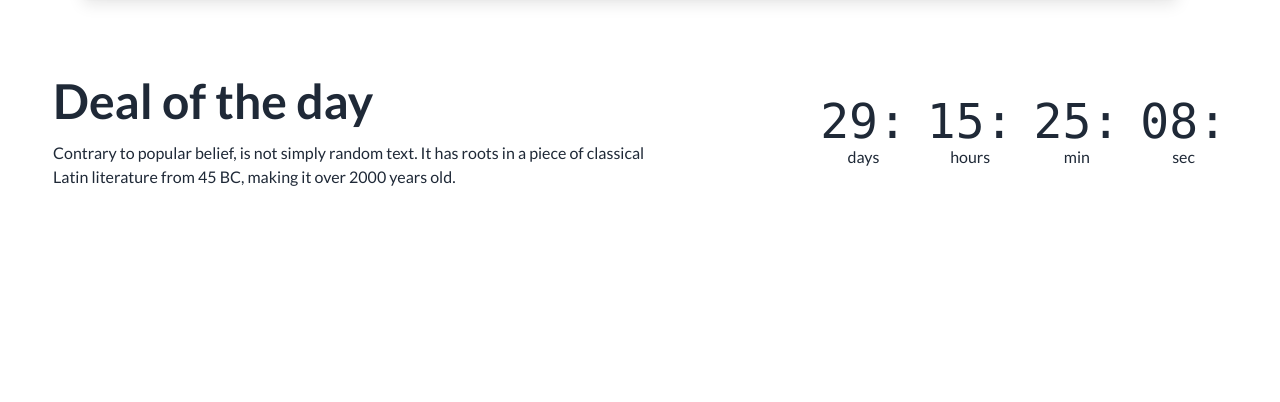
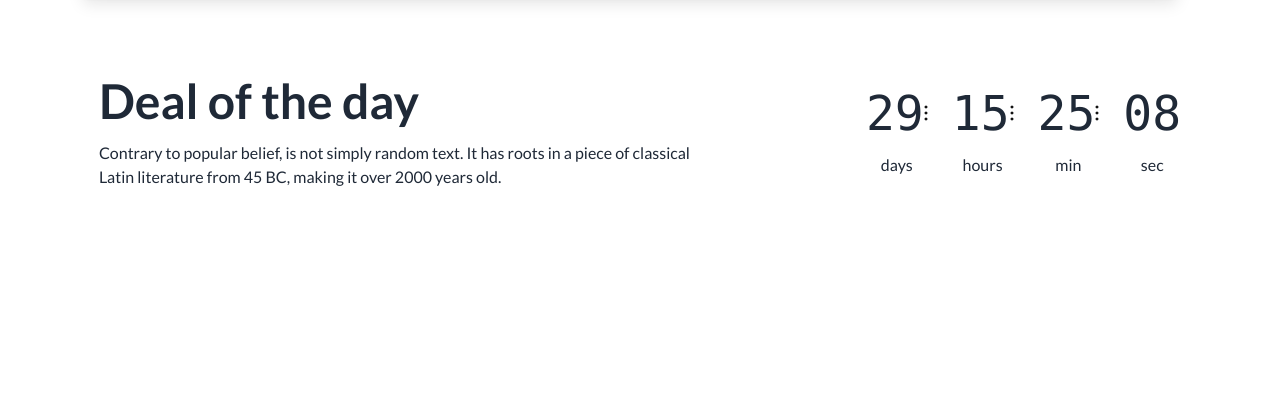
Before and after one commit to FariaJahan63/Fruit-website, a plain HTML site: page index.html in a window 1280 px wide. Shown: the part 897-1299 px from the top of the page. Drawn offline with nearby package versions, Linux system fonts and the light colour scheme.

Commit message:
dot edited

```diff
--- a/index.html
+++ b/index.html
@@ -241,28 +241,35 @@
                     </div>
                     <div>
                         <div>
-                            <div class="grid grid-flow-col gap-5 text-center auto-cols-max w-full ">
-                                <div class="flex flex-col">
+                            <div class="grid grid-flow-col gap-6 text-center auto-cols-max w-full ">
+                                <div class="flex flex-col gap-4">
                                     <span class="countdown font-mono text-5xl">
-                                        <span style="--value:29;"></span>:
+                                        <span style="--value:29;"></span>
+                                        <svg xmlns="http://www.w3.org/2000/svg" width="4" height="16" viewBox="0 0 4 16" fill="none">
+                                            <path d="M2 2.75C1.80109 2.75 1.61032 2.67098 1.46967 2.53033C1.32902 2.38968 1.25 2.19891 1.25 2C1.25 1.80109 1.32902 1.61032 1.46967 1.46967C1.61032 1.32902 1.80109 1.25 2 1.25C2.19891 1.25 2.38968 1.32902 2.53033 1.46967C2.67098 1.61032 2.75 1.80109 2.75 2C2.75 2.19891 2.67098 2.38968 2.53033 2.53033C2.38968 2.67098 2.19891 2.75 2 2.75ZM2 8.75C1.80109 8.75 1.61032 8.67098 1.46967 8.53033C1.32902 8.38968 1.25 8.19891 1.25 8C1.25 7.80109 1.32902 7.61032 1.46967 7.46967C1.61032 7.32902 1.80109 7.25 2 7.25C2.19891 7.25 2.38968 7.32902 2.53033 7.46967C2.67098 7.61032 2.75 7.80109 2.75 8C2.75 8.19891 2.67098 8.38968 2.53033 8.53033C2.38968 8.67098 2.19891 8.75 2 8.75ZM2 14.75C1.80109 14.75 1.61032 14.671 1.46967 14.5303C1.32902 14.3897 1.25 14.1989 1.25 14C1.25 13.8011 1.32902 13.6103 1.46967 13.4697C1.61032 13.329 1.80109 13.25 2 13.25C2.19891 13.25 2.38968 13.329 2.53033 13.4697C2.67098 13.6103 2.75 13.8011 2.75 14C2.75 14.1989 2.67098 14.3897 2.53033 14.5303C2.38968 14.671 2.19891 14.75 2 14.75Z" stroke="#121212" stroke-width="1.5" stroke-linecap="round" stroke-linejoin="round"/>
+                                          </svg>
                                     </span>
                                     days
                                 </div>
-                                <div class="flex flex-col">
+                                <div class="flex flex-col gap-4 ">
                                     <span class="countdown font-mono text-5xl">
-                                        <span style="--value:15;"></span>:
+                                        <span style="--value:15;"></span><svg xmlns="http://www.w3.org/2000/svg" width="4" height="16" viewBox="0 0 4 16" fill="none">
+                                            <path d="M2 2.75C1.80109 2.75 1.61032 2.67098 1.46967 2.53033C1.32902 2.38968 1.25 2.19891 1.25 2C1.25 1.80109 1.32902 1.61032 1.46967 1.46967C1.61032 1.32902 1.80109 1.25 2 1.25C2.19891 1.25 2.38968 1.32902 2.53033 1.46967C2.67098 1.61032 2.75 1.80109 2.75 2C2.75 2.19891 2.67098 2.38968 2.53033 2.53033C2.38968 2.67098 2.19891 2.75 2 2.75ZM2 8.75C1.80109 8.75 1.61032 8.67098 1.46967 8.53033C1.32902 8.38968 1.25 8.19891 1.25 8C1.25 7.80109 1.32902 7.61032 1.46967 7.46967C1.61032 7.32902 1.80109 7.25 2 7.25C2.19891 7.25 2.38968 7.32902 2.53033 7.46967C2.67098 7.61032 2.75 7.80109 2.75 8C2.75 8.19891 2.67098 8.38968 2.53033 8.53033C2.38968 8.67098 2.19891 8.75 2 8.75ZM2 14.75C1.80109 14.75 1.61032 14.671 1.46967 14.5303C1.32902 14.3897 1.25 14.1989 1.25 14C1.25 13.8011 1.32902 13.6103 1.46967 13.4697C1.61032 13.329 1.80109 13.25 2 13.25C2.19891 13.25 2.38968 13.329 2.53033 13.4697C2.67098 13.6103 2.75 13.8011 2.75 14C2.75 14.1989 2.67098 14.3897 2.53033 14.5303C2.38968 14.671 2.19891 14.75 2 14.75Z" stroke="#121212" stroke-width="1.5" stroke-linecap="round" stroke-linejoin="round"/>
+                                          </svg>
                                     </span>
                                     hours
                                 </div>
-                                <div class="flex flex-col">
+                                <div class="flex flex-col gap-4">
                                     <span class="countdown font-mono text-5xl">
-                                        <span style="--value:25;"></span>:
+                                        <span style="--value:25;"></span><svg xmlns="http://www.w3.org/2000/svg" width="4" height="16" viewBox="0 0 4 16" fill="none">
+                                            <path d="M2 2.75C1.80109 2.75 1.61032 2.67098 1.46967 2.53033C1.32902 2.38968 1.25 2.19891 1.25 2C1.25 1.80109 1.32902 1.61032 1.46967 1.46967C1.61032 1.32902 1.80109 1.25 2 1.25C2.19891 1.25 2.38968 1.32902 2.53033 1.46967C2.67098 1.61032 2.75 1.80109 2.75 2C2.75 2.19891 2.67098 2.38968 2.53033 2.53033C2.38968 2.67098 2.19891 2.75 2 2.75ZM2 8.75C1.80109 8.75 1.61032 8.67098 1.46967 8.53033C1.32902 8.38968 1.25 8.19891 1.25 8C1.25 7.80109 1.32902 7.61032 1.46967 7.46967C1.61032 7.32902 1.80109 7.25 2 7.25C2.19891 7.25 2.38968 7.32902 2.53033 7.46967C2.67098 7.61032 2.75 7.80109 2.75 8C2.75 8.19891 2.67098 8.38968 2.53033 8.53033C2.38968 8.67098 2.19891 8.75 2 8.75ZM2 14.75C1.80109 14.75 1.61032 14.671 1.46967 14.5303C1.32902 14.3897 1.25 14.1989 1.25 14C1.25 13.8011 1.32902 13.6103 1.46967 13.4697C1.61032 13.329 1.80109 13.25 2 13.25C2.19891 13.25 2.38968 13.329 2.53033 13.4697C2.67098 13.6103 2.75 13.8011 2.75 14C2.75 14.1989 2.67098 14.3897 2.53033 14.5303C2.38968 14.671 2.19891 14.75 2 14.75Z" stroke="#121212" stroke-width="1.5" stroke-linecap="round" stroke-linejoin="round"/>
+                                          </svg>
                                     </span>
                                     min
                                 </div>
-                                <div class="flex flex-col">
+                                <div class="flex flex-col gap-4">
                                     <span class="countdown font-mono text-5xl">
-                                        <span style="--value:08"></span>:
+                                        <span style="--value:08"></span>
                                     </span>
                                     sec
                                 </div>
```
